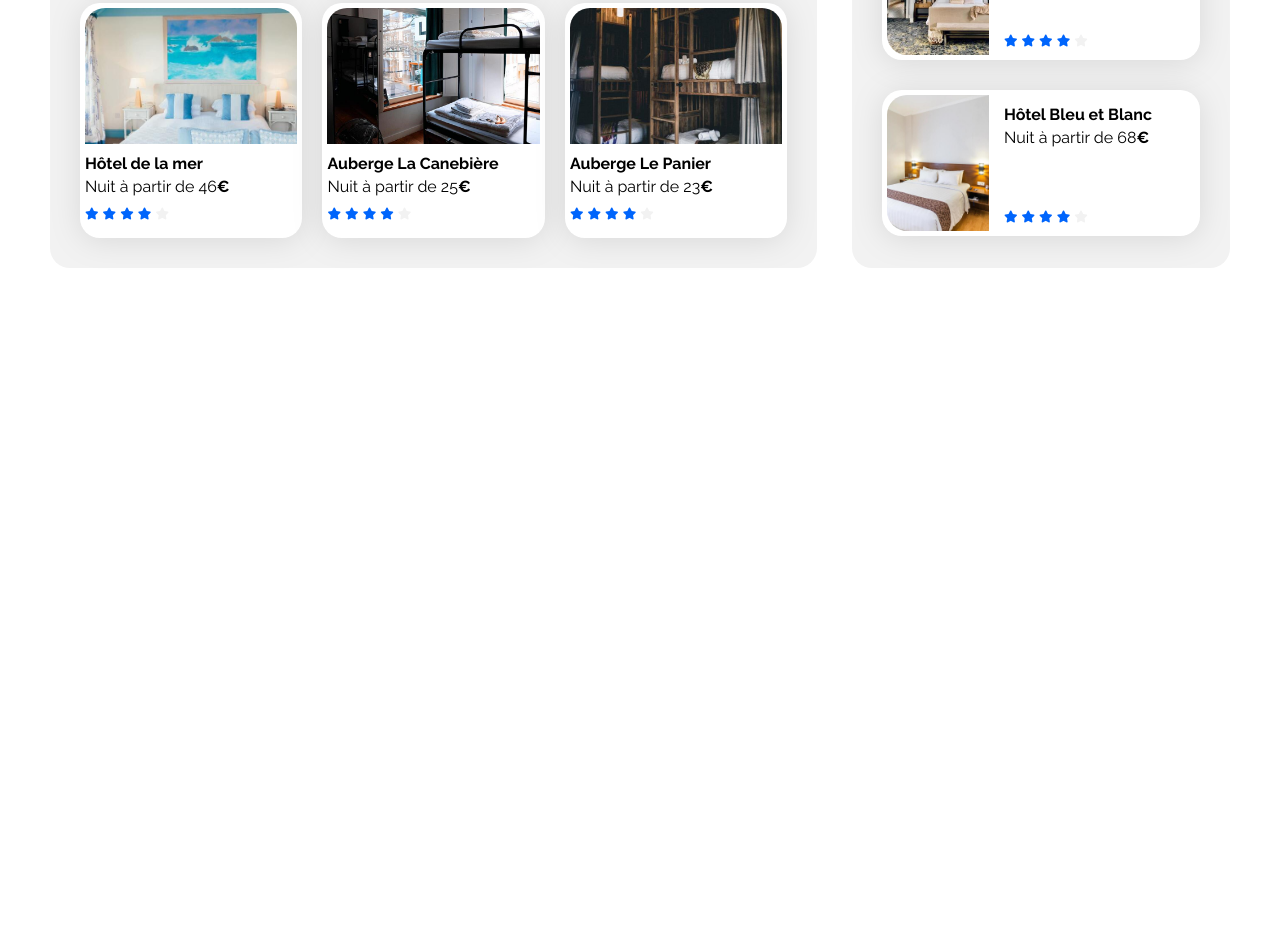
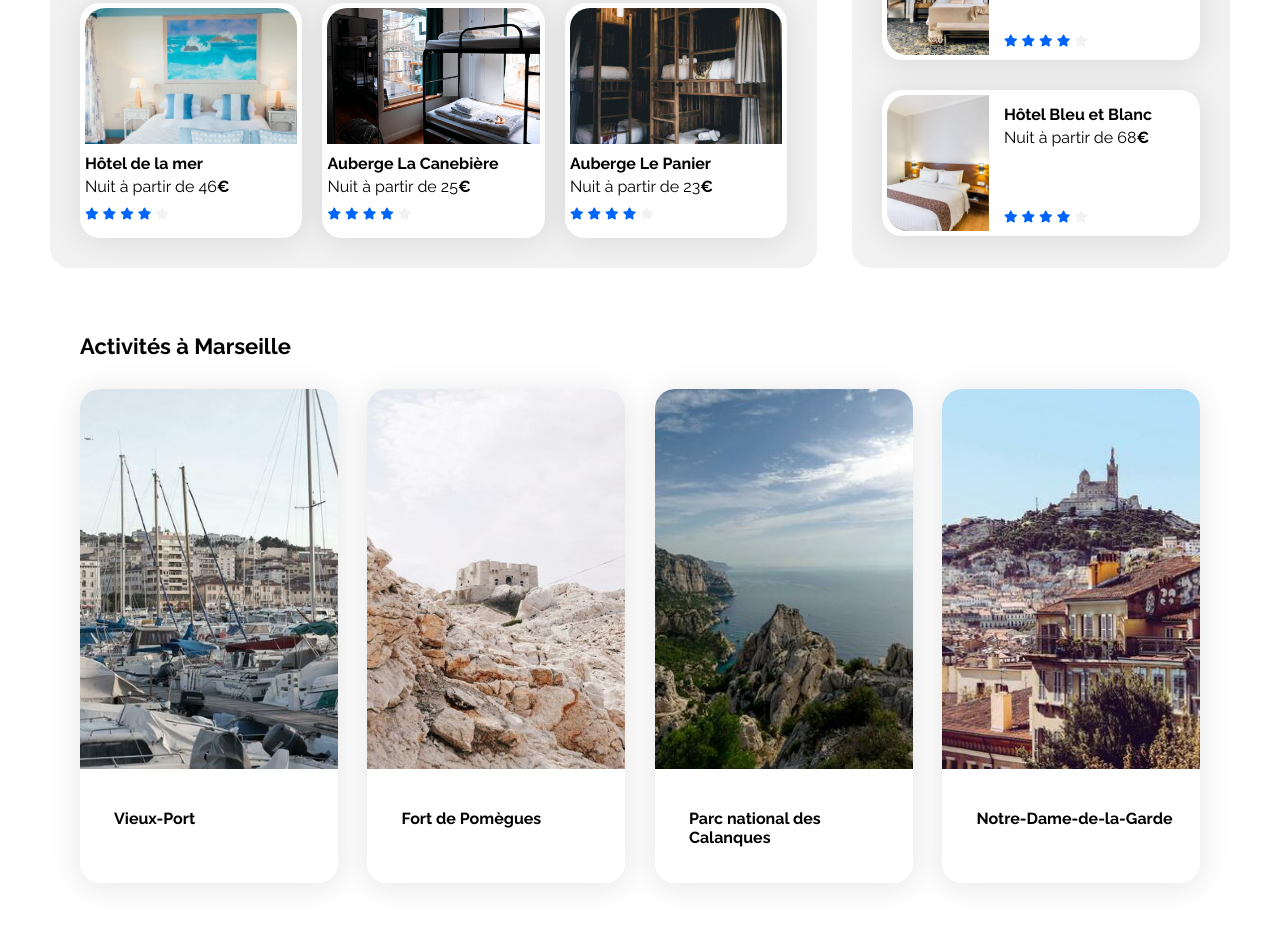
Before and after one commit to NKoelblen/Booki, a plain HTML site: page index.html in a window 1280 px wide. Shown: the part 794-1720 px from the top of the page. Before the commit the page ends 1097 px from the top, so only its background shows below. Drawn offline with Linux system fonts and the light colour scheme.

Commit message:
Adding Activites

```diff
--- a/css/style.css
+++ b/css/style.css
@@ -322,8 +322,40 @@ header {
     margin-bottom: 5px;
 }
 
+/****** Activites ******/
+.activites {
+    padding: 30px;
+}
 
+.activites-cards {
+    display: flex;
+    flex-direction: row;
+    justify-content: space-between;
+}
 
+.activites-cards .card {
+    margin-top: 30px;
+    padding: 0;
+    width: 23%;
+}
+
+.activites-cards img {
+    width: 100%;
+    height: 380px;
+    border-radius: 20px 20px 0 0;
+}
+
+.activites-cards .card-content {
+    padding-left: 15px;
+    display: flex;
+    flex-direction: column;
+    justify-content: space-between;
+    box-sizing: border-box;
+}
+
+.activites-cards .card-title {
+    padding: 20px 19px;
+}
 
 /* Le code ci-dessous correspond à la version responsive uniquement */
 
--- a/index.html
+++ b/index.html
@@ -212,6 +212,43 @@
                     </div>
                 </section>
             </div>
+            <section class="activites" id="activites">
+                <h2 class="section-title">Activités à Marseille</h2>
+                <div class="activites-cards">
+                    <article class="card">
+                        <img src="./images/activites/reno-laithienne.jpg" alt="Image de la chambre d'hôtel montrant deux lits simples">
+                        <div class="card-content">
+                            <div class="card-txt">
+                                <h3 class="card-title">Vieux-Port</h3>
+                            </div>
+                        </div>
+                    </article>
+                    <article class="card">
+                        <img src="./images/activites/paul-hermann.jpg" alt="Image de la chambre d'hôtel montrant deux lits simples">
+                        <div class="card-content">
+                            <div class="card-txt">
+                                <h3 class="card-title">Fort de Pomègues</h3>
+                            </div>
+                        </div>
+                    </article>
+                    <article class="card">
+                        <img src="./images/activites/kilyan-sockalingum.jpg" alt="Image de la chambre d'hôtel montrant deux lits simples">
+                        <div class="card-content">
+                            <div class="card-txt">
+                                <h3 class="card-title">Parc national des Calanques</h3>
+                            </div>
+                        </div>
+                    </article>
+                    <article class="card">
+                        <img src="./images/activites/florian-wehde.jpg" alt="Image de la chambre d'hôtel montrant deux lits simples">
+                        <div class="card-content">
+                            <div class="card-txt">
+                                <h3 class="card-title">Notre-Dame-de-la-Garde</h3>
+                            </div>
+                        </div>
+                    </article>
+                </div>
+            </section>
         </main>
         <footer></footer>
     </div>
```
